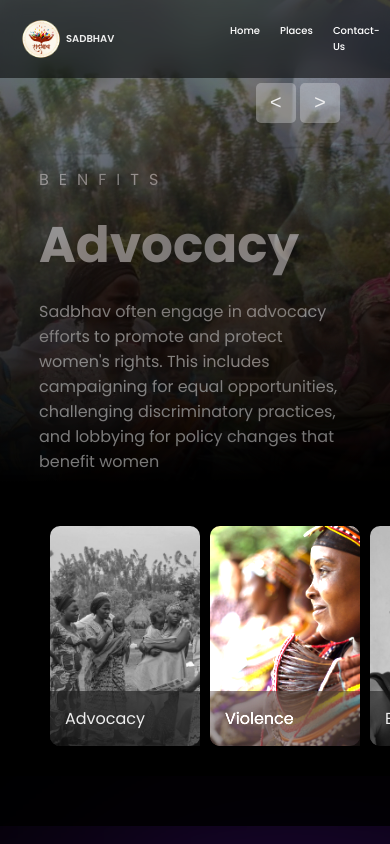
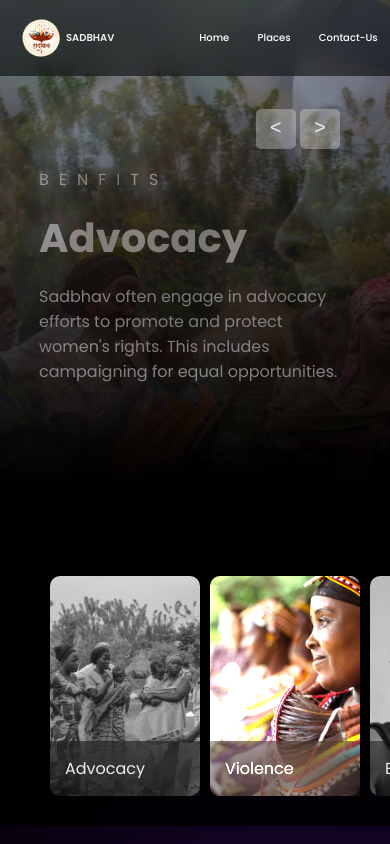
Before and after one commit to AyushOjha21/Sadbhav, a plain HTML site: page index.html in a window 390 px wide. Shown: the top 844 px of the page. Drawn offline with Linux system fonts and the light colour scheme.

Commit message:
made it responsive

```diff
--- a/index.html
+++ b/index.html
@@ -30,7 +30,7 @@
                     <p>Benfits</p>
                     <h2>Advocacy</h2>
                     <p>
-                        Sadbhav often engage in advocacy efforts to promote and protect women's rights. This includes campaigning for equal opportunities, challenging discriminatory practices, and lobbying for policy changes that benefit women
+                        Sadbhav often engage in advocacy efforts to promote and protect women's rights. This includes campaigning for equal opportunities.
                     </p>
                 </div>
             </div>
@@ -50,7 +50,7 @@
                     <p>Enhance</p>
                     <h2>Empowerment</h2>
                     <p>
-                        Sadbhav frequently run empowerment programs that aim to enhance the socio-economic status of women. These programs may include skill development, education initiatives, and economic opportunities.
+                        Sadbhav frequently run empowerment programs that aim to enhance the socio-economic status of women. These programs may include skill development.
                     </p>
                 </div>
             </div>
--- a/style.css
+++ b/style.css
@@ -183,7 +183,7 @@ header .menu a{
 }
 .thumbnail{
     position: absolute;
-    bottom: 50px;
+    bottom: 0px;
     z-index: 11;
     display: flex;
     gap: 10px;
@@ -240,7 +240,7 @@ header .menu a{
         justify-content: start;
     }
     .slider .list .item .content h2{
-        font-size: 50px;
+        font-size: 40px;
     }
 
     .slider .list{
@@ -248,11 +248,15 @@ header .menu a{
     }
 
     .arrows{
-        top: 12%;
+        top: 15%;
     }
 
     header{
         font-size: x-small;
+    }
+
+    header .menu{
+        width: 50%;
     }
 
     .logo{
```
